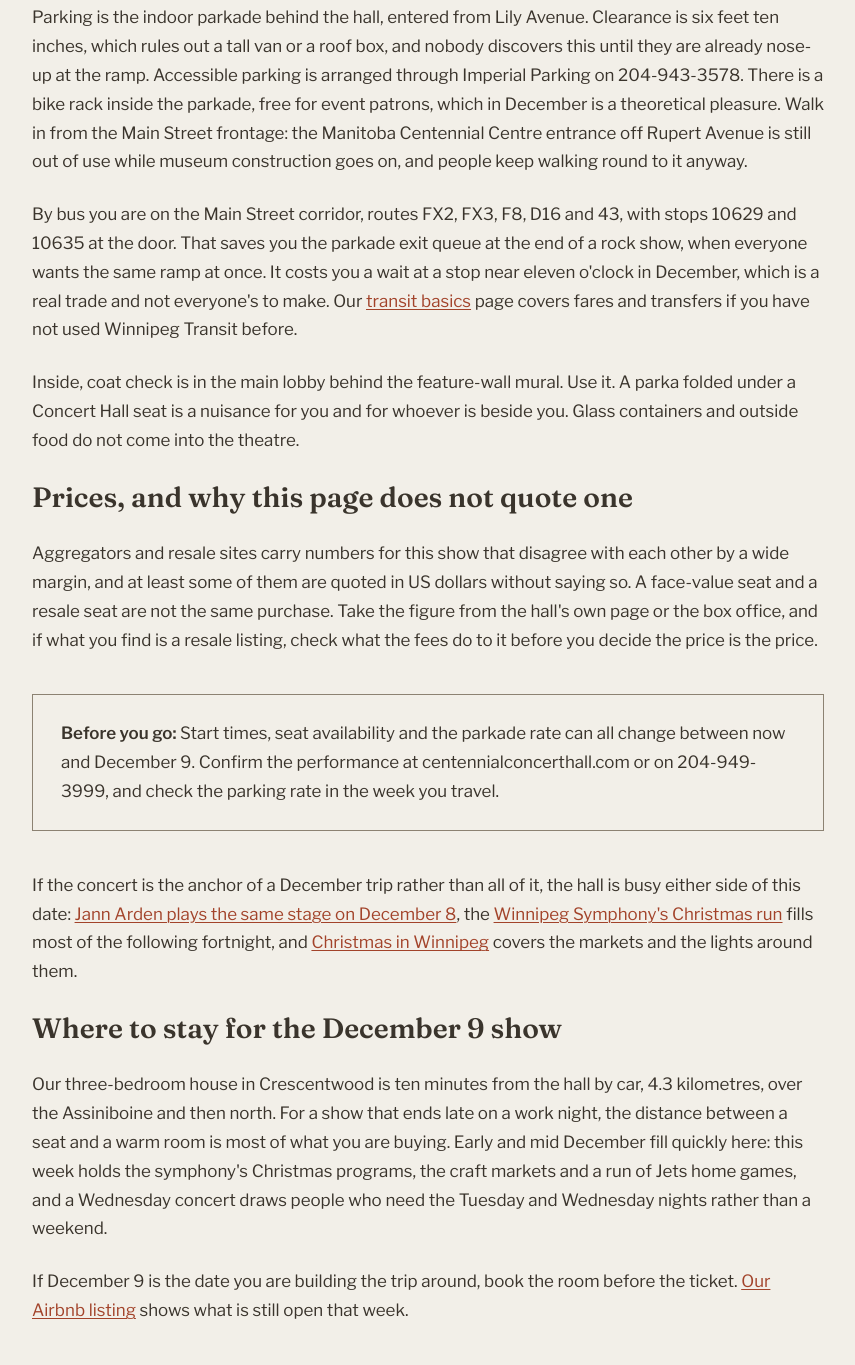
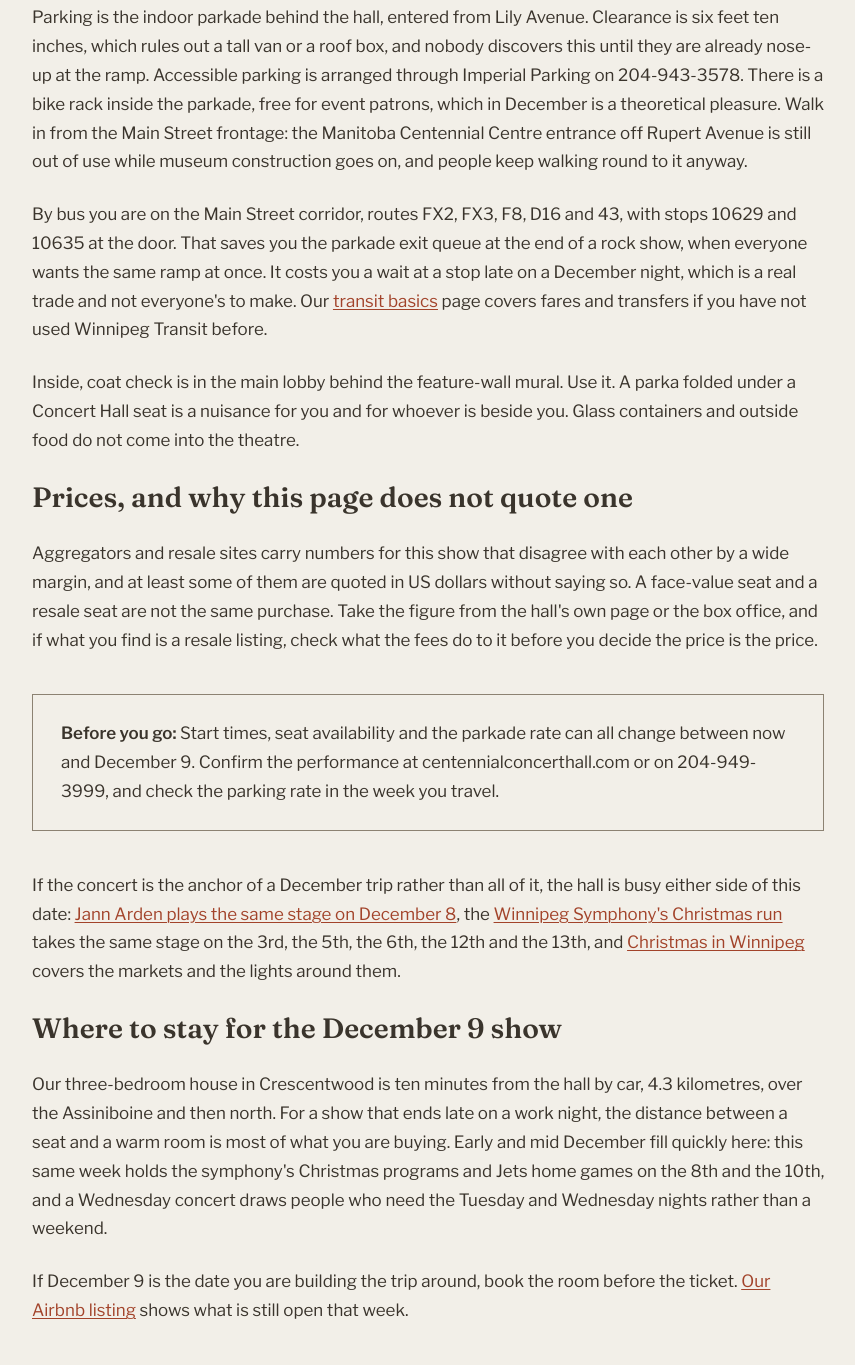
Before and after one commit to davidlacho/corydon-cute-and-stylish, a plain HTML site: page blog-gene-simmons-band-winnipeg.html in a window 1280 px wide. Shown: the part 1835-3200 px from the top of the page, without its empty margins (96-951 px from the left). Drawn offline with nearby package versions, Linux system fonts and the light colour scheme.

Commit message:
Editing pass on the Gene Simmons post: real WSO dates, no estimated end time
Replaces an overstated "fills most of the following fortnight" with the
Winnipeg Symphony's actual December dates, drops an estimated show end time,
and swaps a three-item list for the two dated things our own calendar carries.

Co-Authored-By: Claude Opus 5 <noreply@anthropic.com>
Claude-Session: https://claude.ai/code/session_01L5e9N2gxqNPvJ2STtQ3M2q

```diff
--- a/blog-gene-simmons-band-winnipeg.html
+++ b/blog-gene-simmons-band-winnipeg.html
@@ -109,7 +109,7 @@
 
                 <p>Parking is the indoor parkade behind the hall, entered from Lily Avenue. Clearance is six feet ten inches, which rules out a tall van or a roof box, and nobody discovers this until they are already nose-up at the ramp. Accessible parking is arranged through Imperial Parking on 204-943-3578. There is a bike rack inside the parkade, free for event patrons, which in December is a theoretical pleasure. Walk in from the Main Street frontage: the Manitoba Centennial Centre entrance off Rupert Avenue is still out of use while museum construction goes on, and people keep walking round to it anyway.</p>
 
-                <p>By bus you are on the Main Street corridor, routes FX2, FX3, F8, D16 and 43, with stops 10629 and 10635 at the door. That saves you the parkade exit queue at the end of a rock show, when everyone wants the same ramp at once. It costs you a wait at a stop near eleven o'clock in December, which is a real trade and not everyone's to make. Our <a href="https://staywinnipeg.ca/blog-winnipeg-transit-basics-getting-downtown-from-corydon.html">transit basics</a> page covers fares and transfers if you have not used Winnipeg Transit before.</p>
+                <p>By bus you are on the Main Street corridor, routes FX2, FX3, F8, D16 and 43, with stops 10629 and 10635 at the door. That saves you the parkade exit queue at the end of a rock show, when everyone wants the same ramp at once. It costs you a wait at a stop late on a December night, which is a real trade and not everyone's to make. Our <a href="https://staywinnipeg.ca/blog-winnipeg-transit-basics-getting-downtown-from-corydon.html">transit basics</a> page covers fares and transfers if you have not used Winnipeg Transit before.</p>
 
                 <p>Inside, coat check is in the main lobby behind the feature-wall mural. Use it. A parka folded under a Concert Hall seat is a nuisance for you and for whoever is beside you. Glass containers and outside food do not come into the theatre.</p>
 
@@ -121,11 +121,11 @@
                     <p><strong>Before you go:</strong> Start times, seat availability and the parkade rate can all change between now and December 9. Confirm the performance at centennialconcerthall.com or on 204-949-3999, and check the parking rate in the week you travel.</p>
                 </div>
 
-                <p>If the concert is the anchor of a December trip rather than all of it, the hall is busy either side of this date: <a href="https://staywinnipeg.ca/blog-jann-arden-holiday-orchestra-winnipeg.html">Jann Arden plays the same stage on December 8</a>, the <a href="https://staywinnipeg.ca/blog-wso-christmas-concerts-winnipeg.html">Winnipeg Symphony's Christmas run</a> fills most of the following fortnight, and <a href="https://staywinnipeg.ca/blog-christmas-winnipeg.html">Christmas in Winnipeg</a> covers the markets and the lights around them.</p>
+                <p>If the concert is the anchor of a December trip rather than all of it, the hall is busy either side of this date: <a href="https://staywinnipeg.ca/blog-jann-arden-holiday-orchestra-winnipeg.html">Jann Arden plays the same stage on December 8</a>, the <a href="https://staywinnipeg.ca/blog-wso-christmas-concerts-winnipeg.html">Winnipeg Symphony's Christmas run</a> takes the same stage on the 3rd, the 5th, the 6th, the 12th and the 13th, and <a href="https://staywinnipeg.ca/blog-christmas-winnipeg.html">Christmas in Winnipeg</a> covers the markets and the lights around them.</p>
 
                 <h2>Where to stay for the December 9 show</h2>
 
-                <p>Our three-bedroom house in Crescentwood is ten minutes from the hall by car, 4.3 kilometres, over the Assiniboine and then north. For a show that ends late on a work night, the distance between a seat and a warm room is most of what you are buying. Early and mid December fill quickly here: this week holds the symphony's Christmas programs, the craft markets and a run of Jets home games, and a Wednesday concert draws people who need the Tuesday and Wednesday nights rather than a weekend.</p>
+                <p>Our three-bedroom house in Crescentwood is ten minutes from the hall by car, 4.3 kilometres, over the Assiniboine and then north. For a show that ends late on a work night, the distance between a seat and a warm room is most of what you are buying. Early and mid December fill quickly here: this same week holds the symphony's Christmas programs and Jets home games on the 8th and the 10th, and a Wednesday concert draws people who need the Tuesday and Wednesday nights rather than a weekend.</p>
 
                 <p>If December 9 is the date you are building the trip around, book the room before the ticket. <a href="https://www.airbnb.ca/rooms/716340250371431352" target="_blank" rel="noopener noreferrer" aria-label="Book the Crescentwood house on Airbnb - opens in new tab">Our Airbnb listing</a> shows what is still open that week.</p>
             </div>
```
Also changed, not shown: 1 other file.
